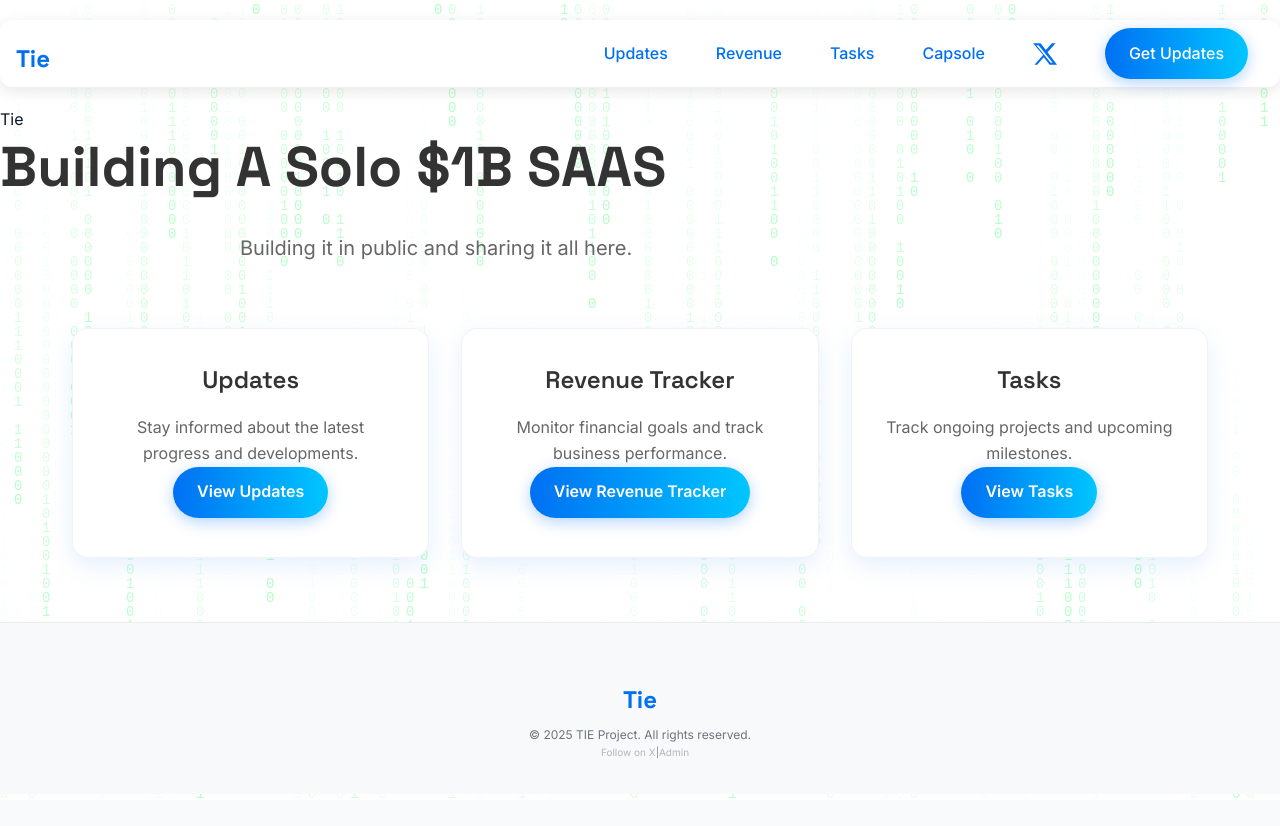
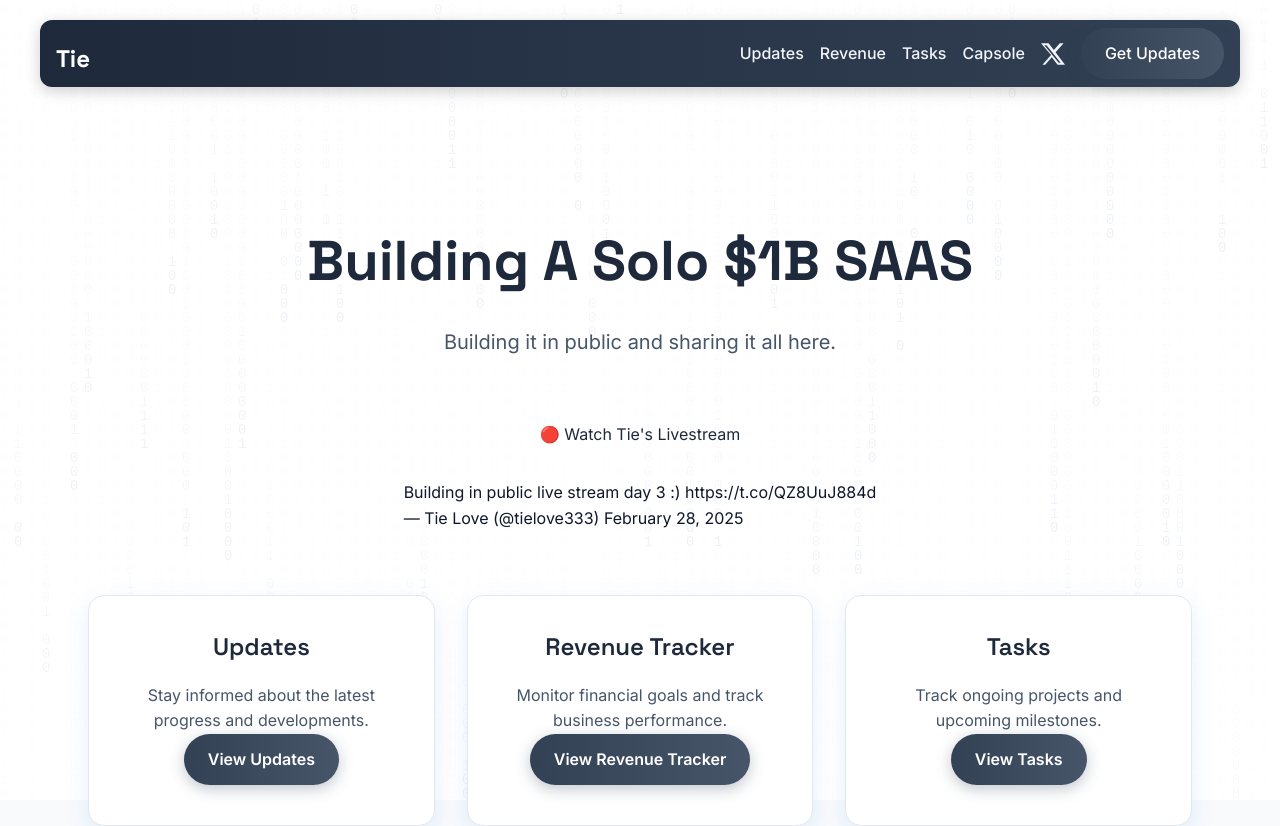
Before and after one commit to TieLove333/tieceo, a Next.js app: page / in a window 1280 px wide. Shown: the top 826 px of the page. Before the commit the page ends 800 px from the top, so only its background shows below. Built offline with nearby package versions, Linux system fonts and the light colour scheme.

Commit message:
Update matrix effect color to slate-200 with subtle background

```diff
--- a/app/globals.css
+++ b/app/globals.css
@@ -4,12 +4,27 @@
 @tailwind utilities;
 
 :root {
-  --primary-foreground: #0f172a;
-  --muted-foreground: #64748b;
-  --background: #f8fafc;
+  /* Slate color palette from shadcn/ui */
+  --slate-50: #f8fafc;
+  --slate-100: #f1f5f9;
+  --slate-200: #e2e8f0;
+  --slate-300: #cbd5e1;
+  --slate-400: #94a3b8;
+  --slate-500: #64748b;
+  --slate-600: #475569;
+  --slate-700: #334155;
+  --slate-800: #1e293b;
+  --slate-900: #0f172a;
+  --slate-950: #020617;
+
+  /* Theme variables using slate colors */
+  --primary-foreground: var(--slate-900);
+  --muted-foreground: var(--slate-500);
+  --background: var(--slate-50);
   --card: #ffffff;
-  --border: #e2e8f0;
+  --border: var(--slate-200);
   --accent: #10b981;
+  --max-width: 1200px;
 }
 
 * {
@@ -19,12 +34,52 @@
 }
 
 body {
-  background-color: var(--background);
+  background-color: var(--slate-50);
   color: var(--primary-foreground);
   font-family: 'Inter', 'Poppins', sans-serif;
   line-height: 1.6;
+  width: 100%;
+  overflow-x: hidden;
 }
 
+/* Global container styles */
+.container {
+  width: 100%;
+  max-width: var(--max-width);
+  margin-left: auto;
+  margin-right: auto;
+  padding-left: 1rem;
+  padding-right: 1rem;
+}
+
+/* Center content */
+.center {
+  display: flex;
+  justify-content: center;
+  align-items: center;
+  text-align: center;
+}
+
+/* Twitter embed specific styles */
+.twitter-embed-container {
+  width: 100%;
+  display: flex;
+  justify-content: center;
+  align-items: center;
+  margin: 2rem auto;
+}
+
+.twitter-tweet {
+  margin-left: auto !important;
+  margin-right: auto !important;
+}
+
+iframe.twitter-tweet-rendered {
+  margin-left: auto !important;
+  margin-right: auto !important;
+}
+
+/* Rest of the existing styles */
 .nav-container {
   background-color: white;
   box-shadow: 0 2px 10px rgba(0, 0, 0, 0.1);
@@ -32,14 +87,14 @@ body {
   position: sticky;
   top: 0;
   z-index: 100;
-  max-width: 1400px;
+  max-width: var(--max-width);
   margin: 0 auto;
 }
 
 .logo {
   font-size: 1.5rem;
   font-weight: 700;
-  color: #0070f3;
+  color: white;
   font-family: Space Grotesk, sans-serif;
   margin-top: 2px;
   margin-bottom: -10px;
@@ -51,15 +106,14 @@ body {
 }
 
 .nav-links a {
-  margin: 0 1rem;
-  color: #333;
+  color: var(--slate-100);
   text-decoration: none;
   font-weight: 500;
   transition: color 0.2s ease;
 }
 
 .nav-links a:hover {
-  color: #0070f3;
+  color: var(--slate-200);
 }
 
 .hero-section {
@@ -72,15 +126,18 @@ body {
 .hero-title {
   font-size: 3.5rem;
   font-weight: 800;
-  color: #333;
+  color: var(--slate-800);
   line-height: 1.2;
   font-family: 'Space Grotesk', sans-serif;
+  text-align: center;
+  width: 100%;
+  padding-top: 120px;
 }
 
 .hero-subtitle {
   display: block;
   font-size: 2rem;
-  background: linear-gradient(90deg, #0070f3, #00c6ff);
+  background: linear-gradient(90deg, var(--slate-700), var(--slate-500));
   -webkit-background-clip: text;
   -webkit-text-fill-color: transparent;
   background-clip: text;
@@ -91,27 +148,29 @@ body {
 .hero-description {
   margin: 2rem auto;
   font-size: 1.25rem;
-  color: #666;
+  color: var(--slate-600);
   max-width: 800px;
+  text-align: center;
+  width: 100%;
 }
 
 .cta-button {
   display: inline-block;
-  background: linear-gradient(90deg, #0070f3, #00c6ff);
+  background: linear-gradient(90deg, var(--slate-700), var(--slate-600));
   color: white;
   padding: 0.9rem 2rem;
   border-radius: 50px;
   font-weight: 600;
   text-decoration: none;
   transition: all 0.3s ease;
-  box-shadow: 0 4px 15px rgba(0, 112, 243, 0.3);
+  box-shadow: 0 4px 15px rgba(51, 65, 85, 0.3);
   position: relative;
   overflow: hidden;
 }
 
 .cta-button:hover {
   transform: translateY(-2px);
-  box-shadow: 0 7px 20px rgba(0, 112, 243, 0.4);
+  box-shadow: 0 7px 20px rgba(51, 65, 85, 0.4);
 }
 
 .cta-button::after {
@@ -145,25 +204,25 @@ body {
   padding: 2rem;
   box-shadow: 0 4px 12px rgba(0, 0, 0, 0.08);
   transition: transform 0.3s ease, box-shadow 0.3s ease;
-  border: 1px solid rgba(0, 0, 0, 0.05);
+  border: 1px solid var(--slate-200);
 }
 
 .feature-card:hover {
   transform: translateY(-5px);
   box-shadow: 0 8px 24px rgba(0, 0, 0, 0.12);
-  border-color: rgba(0, 112, 243, 0.2);
+  border-color: var(--slate-300);
 }
 
 .feature-title {
   font-size: 1.5rem;
   font-weight: 600;
-  color: #333;
+  color: var(--slate-800);
   margin-bottom: 1rem;
   font-family: 'Space Grotesk', sans-serif;
 }
 
 .feature-description {
-  color: #666;
+  color: var(--slate-600);
 }
 
 @media (max-width: 768px) {
@@ -209,7 +268,7 @@ body {
 .footer-logo span {
   font-size: 1.5rem;
   font-weight: 700;
-  color: #0070f3;
+  color: var(--slate-700);
   font-family: 'Space Grotesk', sans-serif;
 }
 
@@ -239,7 +298,7 @@ body {
 }
 
 .footer-section a:hover {
-  color: #0070f3;
+  color: var(--slate-700);
 }
 
 .footer-bottom {
@@ -354,7 +413,7 @@ body {
 
 .section-header h2 {
   font-size: 1.8rem;
-  color: #0070f3;
+  color: var(--slate-700);
   font-family: 'Space Grotesk', sans-serif;
 }
 
@@ -371,11 +430,11 @@ body {
 }
 
 .tie-tasks {
-  border-top: 5px solid #0070f3;
+  border-top: 5px solid var(--slate-700);
 }
 
 .capsole-tasks {
-  border-top: 5px solid #00c6ff;
+  border-top: 5px solid var(--slate-500);
 }
 
 /* Capsole Page Styles */
@@ -438,7 +497,7 @@ body {
 
 .revenue-header h1 {
   font-size: 2.5rem;
-  color: #0070f3;
+  color: var(--slate-700);
   margin-bottom: 0.5rem;
   font-family: 'Space Grotesk', sans-serif;
 }
@@ -464,7 +523,7 @@ body {
 .progress-fill {
   height: 100%;
   width: 0%;
-  background: linear-gradient(90deg, #0070f3, #00c6ff);
+  background: linear-gradient(90deg, var(--slate-700), var(--slate-500));
   position: relative;
   animation: pulse 2s infinite;
 }
@@ -519,7 +578,7 @@ body {
 .metric-value {
   font-size: 3rem;
   font-weight: 700;
-  color: #0070f3;
+  color: var(--slate-700);
   margin: 1rem 0;
   font-family: 'Space Grotesk', sans-serif;
 }
@@ -564,7 +623,7 @@ body {
 .breakdown-value {
   font-size: 2rem;
   font-weight: 700;
-  color: #0070f3;
+  color: var(--slate-700);
   margin-top: 1rem;
   font-family: 'Space Grotesk', sans-serif;
 }
@@ -580,8 +639,8 @@ body {
   width: 1400px;
   margin: 20px auto;
   border-radius: 12px;
-  background-color: white;
-  box-shadow: 0 4px 15px rgba(0, 0, 0, 0.1);
+  background: linear-gradient(90deg, var(--slate-800), var(--slate-700));
+  box-shadow: 0 4px 15px rgba(0, 0, 0, 0.2);
   position: sticky;
   top: 0;
   z-index: 100;
@@ -602,20 +661,21 @@ body {
 }
 
 .nav-links a {
-  color: #0070f3;
+  color: var(--slate-100);
   text-decoration: none;
   font-weight: 500;
   transition: color 0.2s ease;
 }
 
 .cta-button {
-  background: linear-gradient(90deg, #0070f3, #00c6ff);
+  background: linear-gradient(90deg, var(--slate-700), var(--slate-600));
   color: white !important;
   padding: 0.8rem 1.5rem;
   border-radius: 50px;
   font-weight: 600;
   text-decoration: none;
   transition: all 0.3s ease;
+  box-shadow: 0 4px 15px rgba(51, 65, 85, 0.3);
 }
 
 /* Footer Styling */
@@ -721,7 +781,7 @@ body {
 }
 
 .submit-button {
-  background: linear-gradient(90deg, #0070f3, #00c6ff);
+  background: linear-gradient(90deg, var(--slate-700), var(--slate-600));
   color: white;
   border: none;
   padding: 0.9rem 2rem;
@@ -736,7 +796,7 @@ body {
 
 .submit-button:hover {
   transform: translateY(-2px);
-  box-shadow: 0 7px 20px rgba(0, 112, 243, 0.4);
+  box-shadow: 0 7px 20px rgba(51, 65, 85, 0.4);
 }
 
 .submit-button:disabled {
@@ -786,7 +846,7 @@ body {
 
 .update-date {
   font-size: 0.9rem;
-  color: #0070f3;
+  color: var(--slate-700);
   font-weight: 600;
   margin-bottom: 0.5rem;
 }
@@ -833,3 +893,37 @@ body {
 .border-border {
   border-color: var(--border);
 }
+
+.livestream-header {
+  text-align: center;
+  width: 100%;
+  display: flex;
+  justify-content: center;
+  align-items: center;
+  color: var(--slate-800);
+  margin: 0 auto;
+  padding-top: 2rem;
+}
+
+.x-button {
+  display: flex;
+  justify-content: center;
+  align-items: center;
+  width: 40px;
+  height: 40px;
+  background: white;
+  border-radius: 50%;
+  color: var(--slate-800);
+  transition: all 0.3s ease;
+  box-shadow: 0 2px 8px rgba(0, 0, 0, 0.1);
+}
+
+.x-button:hover {
+  transform: translateY(-2px);
+  box-shadow: 0 4px 12px rgba(0, 0, 0, 0.15);
+}
+
+.x-button svg {
+  width: 20px;
+  height: 20px;
+}
--- a/app/page.js
+++ b/app/page.js
@@ -1,6 +1,6 @@
 'use client';
 
-import { useEffect, useRef } from 'react';
+import { useEffect, useRef, useState } from 'react';
 import Link from 'next/link';
 import TieLogo from './components/TieLogo';
 
@@ -24,11 +24,11 @@ const MatrixBackground = () => {
     const chars = "01000010 00000000 01110101 00000000 01101001 00000000 01101100 00000000 01100100 00000000 00100000 00000000 01100110 00000000 01101111 00000000 01110010 00000000 01100101 00000000 01110110 00000000 01100101 00000000 01110010 00000000 00100000 00000000 01100010 00000000 01110101 00000000 01101001 00000000 01101100 00000000 01100100 00000000 00100000 00000000";
 
     function draw() {
-      // Semi-transparent black to create fade effect
+      // Semi-transparent slate-50 to create fade effect
       ctx.fillStyle = 'rgba(248, 250, 252, 0.05)';
       ctx.fillRect(0, 0, canvas.width, canvas.height);
 
-      ctx.fillStyle = 'rgba(0, 255, 70, 0.3)';
+      ctx.fillStyle = 'rgba(203, 213, 225, 0.3)';
       ctx.font = `${fontSize}px monospace`;
 
       for (let i = 0; i < drops.length; i++) {
@@ -79,6 +79,39 @@ const MatrixBackground = () => {
   );
 };
 
+// Livestream component
+const Livestream = () => {
+  useEffect(() => {
+    // Load Twitter widget script
+    const script = document.createElement('script');
+    script.src = 'https://platform.twitter.com/widgets.js';
+    script.charset = 'utf-8';
+    script.async = true;
+    document.body.appendChild(script);
+
+    // Force Twitter widgets to load
+    if (window.twttr && window.twttr.widgets) {
+      window.twttr.widgets.load();
+    }
+
+    return () => {
+      // Clean up
+      if (script.parentNode) {
+        script.parentNode.removeChild(script);
+      }
+    };
+  }, []);
+
+  return (
+    <div className="twitter-embed-container">
+      <blockquote className="twitter-tweet" data-media-max-width="560">
+        <p lang="en" dir="ltr">Building in public live stream day 3 :) <a href="https://t.co/QZ8UuJ884d">https://t.co/QZ8UuJ884d</a></p>
+        &mdash; Tie Love (@tielove333) <a href="https://twitter.com/tielove333/status/1895601744119230908?ref_src=twsrc%5Etfw">February 28, 2025</a>
+      </blockquote>
+    </div>
+  );
+};
+
 export default function Home() {
   const sections = [
     {
@@ -101,18 +134,25 @@ export default function Home() {
   return (
     <div className="min-h-screen flex flex-col">
       <MatrixBackground />
-      <main className="flex-grow container mx-auto px-4 py-16 relative z-10">
-        <div className="text-center min-h-[60vh] flex flex-col justify-center items-center">
-          <TieLogo className="mx-auto mb-12 w-32 h-32" />
-          <h1 className="hero-title mb-8">
-            Building A Solo $1B SAAS
-          </h1>
-          <p className="hero-description mb-16">
-            Building it in public and sharing it all here.
-          </p>
-        </div>
 
-        <div className="feature-cards">
+      {/* Headline section */}
+      <div className="container flex flex-col items-center justify-center text-center mb-8">
+        <h1 className="hero-title mb-4 w-full text-center">
+          Building A Solo $1B SAAS
+        </h1>
+        <p className="hero-description mb-8 w-full text-center">
+          Building it in public and sharing it all here.
+        </p>
+      </div>
+
+      {/* Livestream section */}
+      <div className="container flex flex-col items-center justify-center pt-8">
+        <h2 className="text-2xl font-bold mb-4 w-full text-center livestream-header">🔴 Watch Tie's Livestream</h2>
+        <Livestream />
+      </div>
+
+      <main className="container py-16 flex flex-col items-center justify-center">
+        <div className="feature-cards w-full">
           {sections.map((section) => (
             <div key={section.title} className="feature-card">
               <h2 className="feature-title">{section.title}</h2>
```
